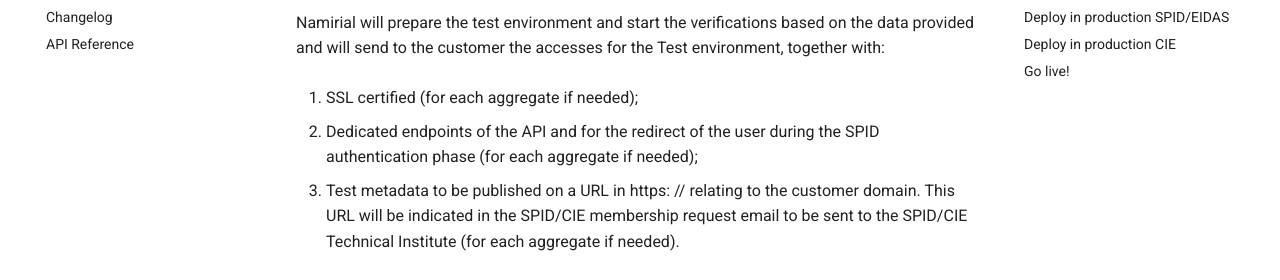
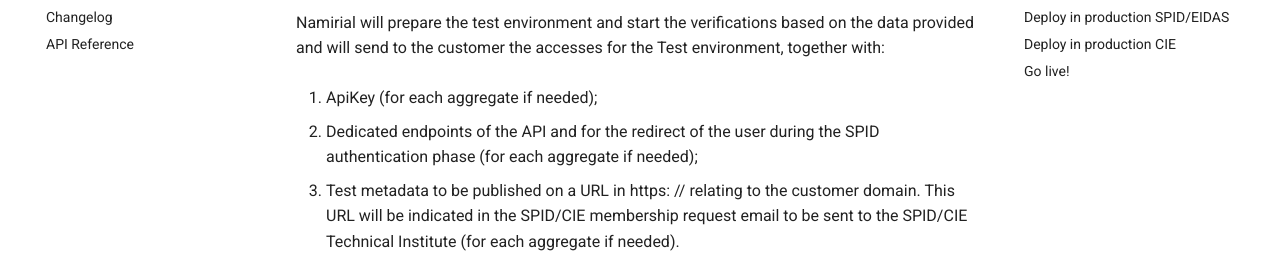
Before and after one commit to namirialgroup/esp-docs, an MkDocs documentation site: the page built from docs/configuration.md, in a window 1280 px wide and 900 px high, scrolled down 333 px. Shown: the part 172-452 px from the top of the window. Built offline with MkDocs 1.6.1 and Material for MkDocs 9.7.7, drawn with Linux system fonts in a browser that asks for light colours; comment, search, counter and statistics services are not loaded.

Commit message:
Fixed doc

```diff
--- a/docs/configuration.md
+++ b/docs/configuration.md
@@ -9,7 +9,7 @@ Furthermore, the required security level (L1 - L2 - L3 for SPID OR L3 for CIE) a
 ### Setup Test Environment
 Namirial will prepare the test environment and start the verifications based on the data provided and will send to the customer the accesses for the Test environment, together with:
 
-1. SSL certified (for each aggregate if needed);
+1. ApiKey (for each aggregate if needed);
 
 2. Dedicated endpoints of the API and for the redirect of the user during the SPID authentication phase (for each aggregate if needed);
 
```
Also changed, not shown: 1 other file.
